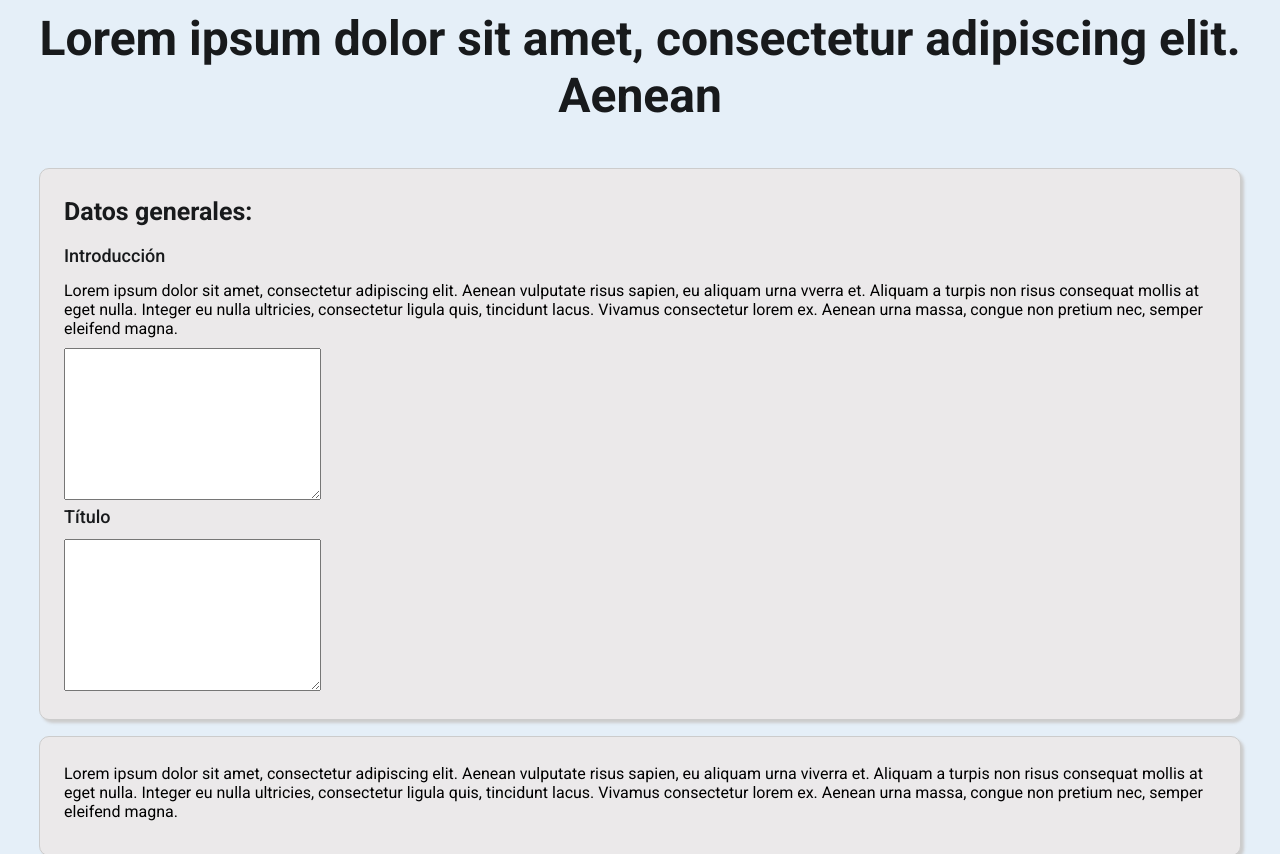
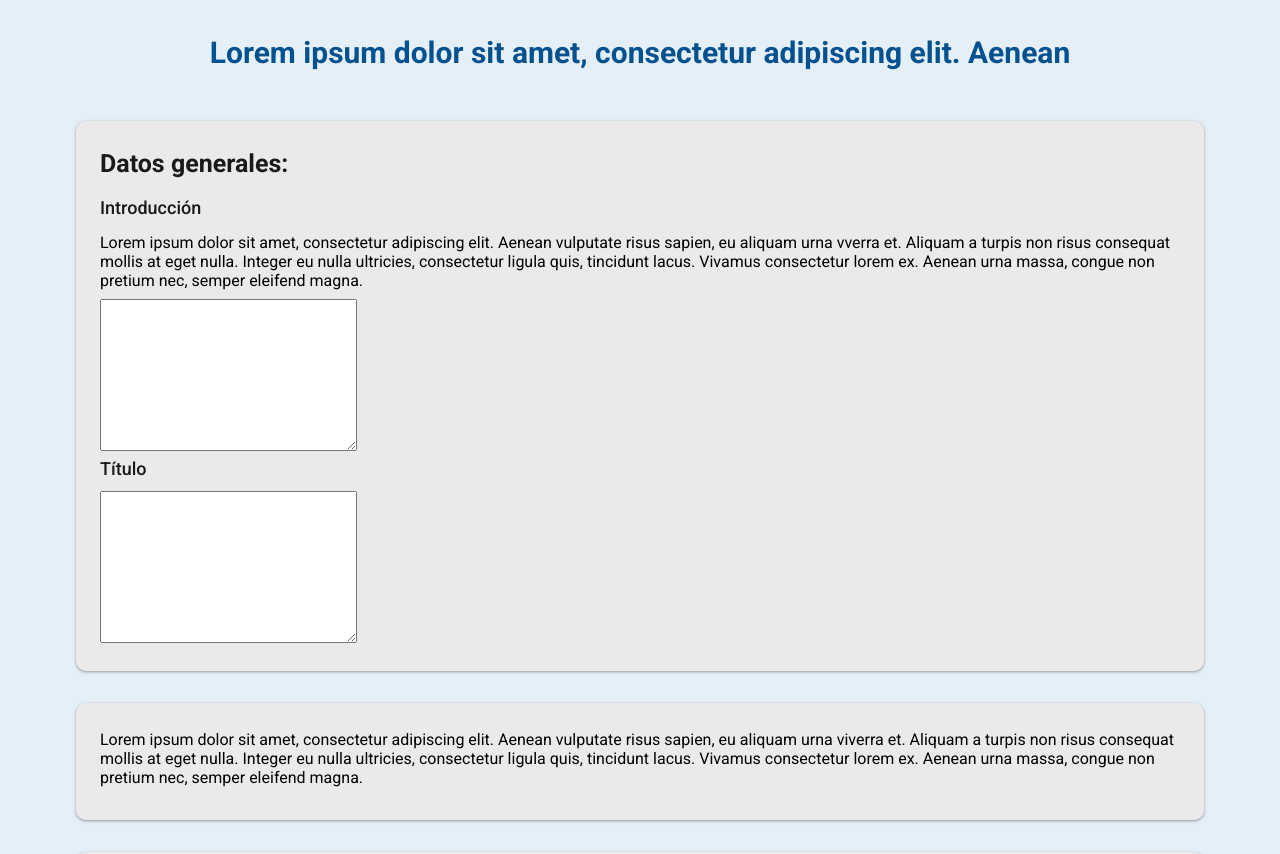
Before and after one commit to Eder-git/sipa, a plain HTML site: page index.html in a window 1280 px wide. Shown: the top 854 px of the page. Drawn offline with Linux system fonts and the light colour scheme.

Commit message:
mas estilo

```diff
--- a/estilo.css
+++ b/estilo.css
@@ -47,7 +47,7 @@
     --bordeSeccion: #ccc;
     --blanco: #fff;
     --texto: #000;
-    --azulTit: #004179;
+    --azulTit: #045190;
     --grisTexto: #666666;
     --azulBoton: #00589c;
     --azulTexto: #006699;
@@ -55,7 +55,7 @@
     --piePortada: #004179;
     --Campos: #181A1C;
 
-    --titulo: 3rem;
+    --titulo: 1.875em;
     --subtitulo: 1.563em;
     --tituloCampo: 1.125em;
     --tituloLogin: 1.875em;
@@ -210,6 +210,12 @@ hr {
     width: 100%;
 }
 
+.contenedor-principal {
+	max-width: 1200px;
+	margin: auto;
+}
+
+
 * {
     padding: 0;
     margin: 0;
@@ -219,13 +225,13 @@ hr {
 .areaSeccion {
     background-color: var(--grisSeccion);
     border-radius: 10px;
-    border: solid 1px var(--bordeSeccion);
     padding: 1.5em;
-    margin: 1em auto auto;
+    margin: 2em auto auto;
     width: 90%;
     color: var(--textoColor);
     font-family: var(--fuente);
-    box-shadow: 3px 3px 3px var(--bordeSeccion);
+    box-shadow: rgba(60, 64, 67, 0.3) 0px 1px 2px 0px,
+    rgba(60, 64, 67, 0.15) 0px 1px 3px 1px;
     font-size: var(--texto);
 }
 
@@ -253,10 +259,10 @@ body {
 }
 
 h1 {
-    text-align: center;
-    color: var(--azulTit);
-    font-size: var(--titulo);
-    color: var(--Campos);
+	text-align: center;
+	color: var(--azulTit);
+	font-size: var(--titulo);
+	margin: 30px;
 }
 
 h2 {
--- a/index.html
+++ b/index.html
@@ -1,41 +1,41 @@
-
 <!DOCTYPE html>
-	<html lang=es>
-	<meta charset="UTF-8" />
+<html lang="es">
+    <meta charset="UTF-8"/>
     <head>
         <title>Plantilla CSS</title>
-	<link rel=StyleSheet href="estilo.css" type="text/css" media=screen />
+        <link rel="StyleSheet" href="estilo.css" type="text/css" media="screen"/>
     </head>
     <body>
 
-	<!--<header>
-
-		<div class="escudoUNAM"><a href="http://www.unam.mx"><span class="UNAM">Universidad Nacional Autónoma de México</span></a></div>
-
-
-
+        <!--<header> <div class="escudoUNAM"><a href="http://www.unam.mx"><span
+        class="UNAM">Universidad Nacional Autónoma de México</span></a></div>
         </header>-->
-
+        <div class="contenedor-principal">
             <h1 class="titulo">Lorem ipsum dolor sit amet, consectetur adipiscing elit. Aenean</h1>
 
             <div class="areaSeccion">
 
                 <h2 class="subtitulo">Datos generales:</h2>
                 <h3 class="tituloCampo">Introducción</h3>
-    <p>Lorem ipsum dolor sit amet, consectetur adipiscing elit. Aenean vulputate risus sapien, eu aliquam urna vverra et. Aliquam a turpis non risus consequat mollis at eget nulla. Integer eu nulla ultricies, consectetur ligula quis, tincidunt lacus. Vivamus consectetur lorem ex. Aenean urna massa, congue non pretium nec, semper eleifend magna.</p>
+                <p>Lorem ipsum dolor sit amet, consectetur adipiscing elit. Aenean vulputate
+                    risus sapien, eu aliquam urna vverra et. Aliquam a turpis non risus consequat
+                    mollis at eget nulla. Integer eu nulla ultricies, consectetur ligula quis,
+                    tincidunt lacus. Vivamus consectetur lorem ex. Aenean urna massa, congue non
+                    pretium nec, semper eleifend magna.</p>
                 <textarea name="" id="" cols="30" rows="10"></textarea>
                 <h3 class="tituloCampo">Título</h3>
                 <textarea name="" id="" cols="30" rows="10"></textarea>
 
             </div>
 
-
-
             <div class="areaSeccion">
-        <p>Lorem ipsum dolor sit amet, consectetur adipiscing elit. Aenean vulputate risus sapien, eu aliquam urna viverra et. Aliquam a turpis non risus consequat mollis at eget nulla. Integer eu nulla ultricies, consectetur ligula quis, tincidunt lacus. Vivamus consectetur lorem ex. Aenean urna massa, congue non pretium nec, semper eleifend magna.</p>
+                <p>Lorem ipsum dolor sit amet, consectetur adipiscing elit. Aenean vulputate
+                    risus sapien, eu aliquam urna viverra et. Aliquam a turpis non risus consequat
+                    mollis at eget nulla. Integer eu nulla ultricies, consectetur ligula quis,
+                    tincidunt lacus. Vivamus consectetur lorem ex. Aenean urna massa, congue non
+                    pretium nec, semper eleifend magna.</p>
 
             </div>
-
 
             <div class="areaSeccion">
                 <h3>Proyectos</h3>
@@ -48,13 +48,9 @@
 
             </div>
 
+        </div>
 
-
-<footer>
-</footer>
-
-
-
+        <footer></footer>
 
     </body>
 </html>
```
Lines whose indentation alone changed are shown as unchanged.
